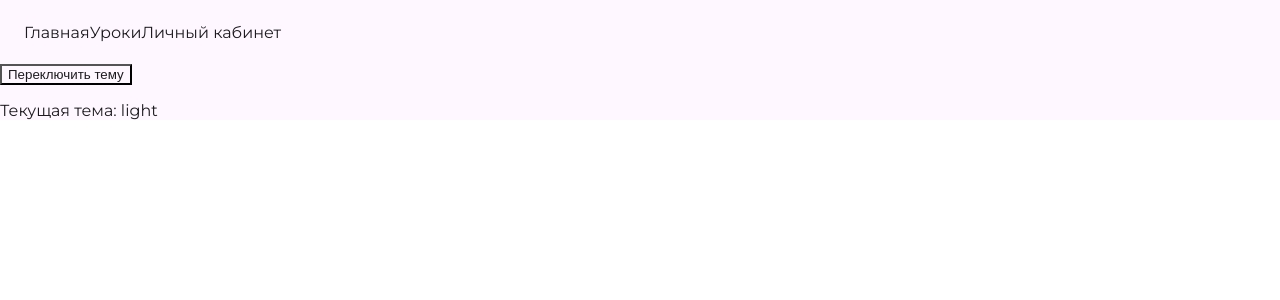
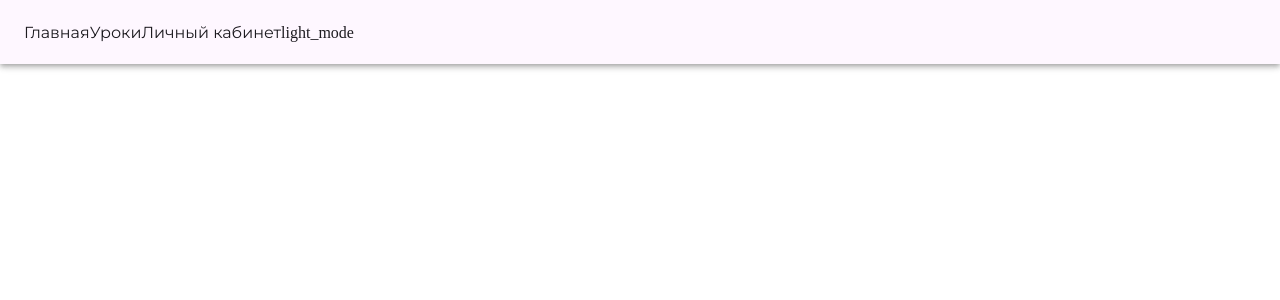
Before and after one commit to MrDrag0nXYT/PSTUEdu-FrontEnd, a React (Create React App) app in the folder pstuedu/: page / in a window 1280 px wide. Shown: the top 300 px of the page. Built offline with nearby package versions, Linux system fonts and the light colour scheme; the HTML template or start-up script is replaced by a standard one.

Commit message:
NavBar css

```diff
--- a/pstuedu/src/App.js
+++ b/pstuedu/src/App.js
@@ -9,13 +9,14 @@ import { Main } from "./components/Main";
 
 const useTheme = () => {
   const [theme, setTheme] = useState("light");
-
   const toggleTheme = () => {
     setTheme(theme === "light" ? "dark" : "light");
   };
 
   return { theme, toggleTheme };
 };
+
+
 
 function App() {
   const { theme, toggleTheme } = useTheme();
@@ -29,10 +30,10 @@ function App() {
         <Route path={"/main"} element={<Main />}></Route>
       </Routes>
 
-      <div>
+      {/* <div>
         <button onClick={toggleTheme}>Переключить тему</button>
         <p>Текущая тема: {theme}</p>
-      </div>
+      </div> */}
     </div>
   );
 }
--- /dev/null
+++ b/pstuedu/src/components/NavigationBar.css
@@ -0,0 +1,31 @@
+@font-face {
+  font-family: "Material Symbols Outlined";
+  font-style: normal;
+  font-weight: 100 700;
+  src: url(https://fonts.gstatic.com/s/materialsymbolsoutlined/v166/kJEhBvYX7BgnkSrUwT8OhrdQw4oELdPIeeII9v6oFsI.woff2)
+    format("woff2");
+}
+
+.material-symbols-outlined {
+  font-family: "Material Symbols Outlined";
+  font-weight: normal;
+  font-style: normal;
+  font-size: 24px;
+  line-height: 1;
+  letter-spacing: normal;
+  text-transform: none;
+  display: inline-block;
+  white-space: nowrap;
+  word-wrap: normal;
+  direction: ltr;
+  -moz-font-feature-settings: "liga";
+  -moz-osx-font-smoothing: grayscale;
+}
+
+* {
+  font-family: "Montserrat";
+}
+
+md-icon {
+  font-family: "Material Symbols Outlined";
+}
--- a/pstuedu/src/components/NavigationBar.js
+++ b/pstuedu/src/components/NavigationBar.js
@@ -3,18 +3,23 @@ import AppBar from "@mui/material/AppBar";
 import Toolbar from "@mui/material/Toolbar";
 import Container from "@mui/material/Container";
 import "@material/web/all";
+import "./NavigationBar.css";
 
-function ResponsiveAppBar() {
+function NavigationBar() {
   return (
     <AppBar position="static">
-      <Container maxWidth="xl">
+      <Container maxWidth="xl" color="red">
         <Toolbar disableGutters>
           <md-filled-tonal-button href="#main">Главная</md-filled-tonal-button>
           <md-text-button href="#lessons">Уроки</md-text-button>
           <md-text-button href="#account">Личный кабинет</md-text-button>
+
+          <md-outlined-icon-button>
+            <md-icon>light_mode</md-icon>
+          </md-outlined-icon-button>
         </Toolbar>
       </Container>
     </AppBar>
   );
 }
-export default ResponsiveAppBar;
+export default NavigationBar;
--- a/pstuedu/src/index.css
+++ b/pstuedu/src/index.css
@@ -5,9 +5,7 @@
 
 body {
   margin: 0;
-  font-family: 'Montserrat', -apple-system, BlinkMacSystemFont, 'Segoe UI', 'Roboto', 'Oxygen',
-    'Ubuntu', 'Cantarell', 'Fira Sans', 'Droid Sans', 'Helvetica Neue',
-    sans-serif;
+  font-family: 'Montserrat';
   -webkit-font-smoothing: antialiased;
   -moz-osx-font-smoothing: grayscale;
 }
@@ -121,7 +119,7 @@ code {
   --md-sys-color-surface-container-highest: rgb(54 52 58);
 }
 
-* {
+div {
   background-color: var(--md-sys-color-background);
   color: var(--md-sys-color-on-background);
 }
```
